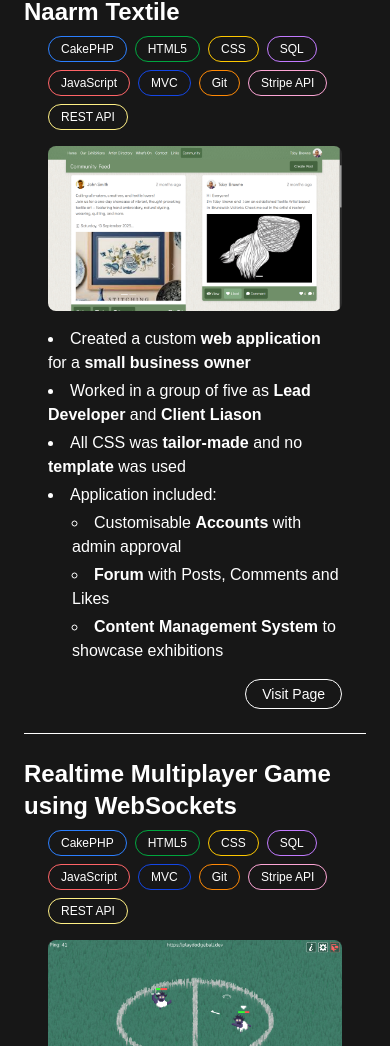
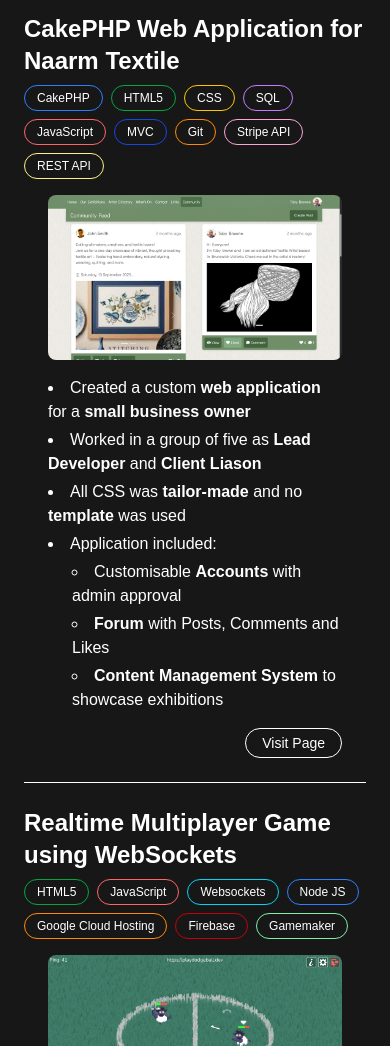
Before and after one commit to SenukDev/portfolio-website, a Next.js app: page / in a window 390 px wide. Shown: the part 954-2000 px from the top of the page. Built offline with nearby package versions, Linux system fonts and the light colour scheme.

Commit message:
Added Project Content

```diff
--- a/app/components/Education.tsx
+++ b/app/components/Education.tsx
@@ -4,8 +4,9 @@
     return (
         <div className="p-2 md:p-8 space-y-3">
             <div className="text-4xl md:text-5xl font-bold">Education</div>
-            <div className="text-lg md:text-xl font-bold">Bachelors of Information Technology</div>
-            <div className="text-sm md:text-md">Major in Software Development <br/> Minor in Cyber Security</div>
+            <hr></hr>
+            <div className="text-xl md:text-2xl font-bold">Bachelors of Information Technology</div>
+            <div className="text-md md:text-lg">Major in Software Development <br/> Minor in Cyber Security</div>
         </div>
     )
 }
--- a/app/components/ProjectCard.tsx
+++ b/app/components/ProjectCard.tsx
@@ -29,14 +29,14 @@
     return (
         <>
             <div className="text-2xl md:text-3xl font-bold mb-2">{title}</div>
-            <div className="px-6">
-                <div className="flex flex-wrap gap-2 mb-4">
+            <div className="flex flex-wrap gap-2 mb-4">
                     {tags.map((tag, index) => (
                     <span key={index} className={`px-3 py-1 text-xs font-medium rounded-full border ${tag.color ?? "border-white" }`}>
                         {tag.name}
                     </span>
                     ))}
                 </div>
+            <div className="px-6">
                 {imageUrl && (
                     <div className="relative w-full aspect-[16/9] mb-4">
                         <Image
--- a/app/components/Projects.tsx
+++ b/app/components/Projects.tsx
@@ -37,24 +37,19 @@
                 title="Realtime Multiplayer Game using WebSockets"
                 visitUrl="https://playdodgeball.dev/"
                 tags={[
-                    { name: "CakePHP", color: "border-blue-500" },
-                    { name: "HTML5", color: "border-green-600" },
-                    { name: "CSS", color: "border-yellow-400" },
-                    { name: "SQL", color: "border-purple-400" },
-                    { name: "JavaScript", color: "border-red-400" },
-                    { name: "MVC", color: "border-blue-700" },
-                    { name: "Git", color: "border-orange-400" },
-                    { name: "Stripe API", color: "border-pink-300" },
-                    { name: "REST API", color: "border-yellow-200" },
+                    { name: "HTML5",       color: "border-green-600" },
+                    { name: "JavaScript",  color: "border-red-400" },
+                    { name: "Websockets",  color: "border-cyan-400" },
+                    { name: "Node JS",    color: "border-blue-500" },
+                    { name: "Google Cloud Hosting",color: "border-orange-400" },
+                    { name: "Firebase",    color: "border-red-700" },
+                    { name: "Gamemaker",    color: "border-green-300" },
                 ]}
                 description={[
-                    "Created a custom <strong>web application</strong> for a <strong>small business owner</strong>",
-                    "Application included:",
-                    { indent: true, content: "Customisable <strong>Accounts</strong> with admin approval" },
-                    { indent: true, content: "<strong>Forum</strong> with Posts, Comments and Likes" },
-                    { indent: true, content: "<strong>Content Management System</strong> to showcase exhibitions" },
-                    "Worked in a group of five as <strong>Lead Developer</strong> and <strong>Client Liason</strong>",
-                    "All CSS was <strong>tailor-made</strong> and no <strong>template</strong> was used",
+                    " <strong>Independently</strong> delivered a <strong>complete project</strong> from <strong>planning</strong> to <strong>deployment</strong>",
+                    "Fully deployed on <strong>Google Cloud</strong> with <strong>HTTPS</strong> and secure <strong>WebSocket (WSS) support</strong>",
+                    "Stored website statistics using <strong>Google Firebase Realtime Database</strong>",
+                    "Created a <strong>video developer log</strong> explaining the project",
                 ]}
                 imageUrl="/MundoDodgeball.png"
                 videoUrl="https://www.youtube.com/embed/4fho21VIYnU?si=ci0oYPiOSSCb1O4s"
@@ -63,27 +58,38 @@
             <ProjectCard
                 title="HTTP3 WebTransport Server using QUIC"
                 tags={[
-                    { name: "CakePHP", color: "border-blue-500" },
+                    { name: "RUST", color: "border-orange-500" },
+                    { name: "TypeScript", color: "border-cyan-700" },
+                    { name: "HTTP3", color: "border-purple-400" },
+                    { name: "QUIC", color: "border-pink-600" },
+                    { name: "WebTransport", color: "border-yellow-700" },
                     { name: "HTML5", color: "border-green-600" },
                     { name: "CSS", color: "border-yellow-400" },
-                    { name: "SQL", color: "border-purple-400" },
-                    { name: "JavaScript", color: "border-red-400" },
-                    { name: "MVC", color: "border-blue-700" },
-                    { name: "Git", color: "border-orange-400" },
-                    { name: "Stripe API", color: "border-pink-300" },
-                    { name: "REST API", color: "border-yellow-200" },
                 ]}
                 description={[
-                    "Created a custom <strong>web application</strong> for a <strong>small business owner</strong>",
-                    "Application included:",
-                    { indent: true, content: "Customisable <strong>Accounts</strong> with admin approval" },
-                    { indent: true, content: "<strong>Forum</strong> with Posts, Comments and Likes" },
-                    { indent: true, content: "<strong>Content Management System</strong> to showcase exhibitions" },
-                    "Worked in a group of five as <strong>Lead Developer</strong> and <strong>Client Liason</strong>",
-                    "All CSS was <strong>tailor-made</strong> and no <strong>template</strong> was used",
+                    "Built a HTTP3 Web Server using <strong>cutting edge technology</strong> that communicates using the QUIC protocol",
+                    "Used a <strong>data oriented approach</strong> in development using an <strong>Entity Component System</strong>.",
                 ]}
                 videoUrl="https://www.youtube.com/embed/aBAV-xB1hyk?si=SW1sglgIrpJUq47N"
                 sourceUrl="https://github.com/SenukDev/Multiplayer-Networking"
+            />
+            <hr></hr>
+            <ProjectCard
+                title="Portfolio Website using Next JS and Tailwind CSS"
+                tags={[
+                    { name: "Next JS",       color: "border-gray-200" },
+                    { name: "React",         color: "border-red-400" },
+                    { name: "TypeScript",    color: "border-cyan-700" },
+                    { name: "Tailwind CSS",  color: "border-sky-400" },
+                    { name: "Google Cloud Hosting",color: "border-orange-400" },
+                    { name: "HTML5", color: "border-green-600" },
+                    { name: "CSS", color: "border-yellow-400" },
+                ]}
+                description={[
+                    "Built a web application to <strong>showcase development projects</strong> using a <strong>Next JS</strong> and <strong>React</strong>.",
+                    "Designed and implemented a responsive, mobile-friendly UI with custom styling and interactive components.",
+                ]}
+                sourceUrl="https://github.com/SenukDev/portfolio-website"
             />
         </div>
     )
```
